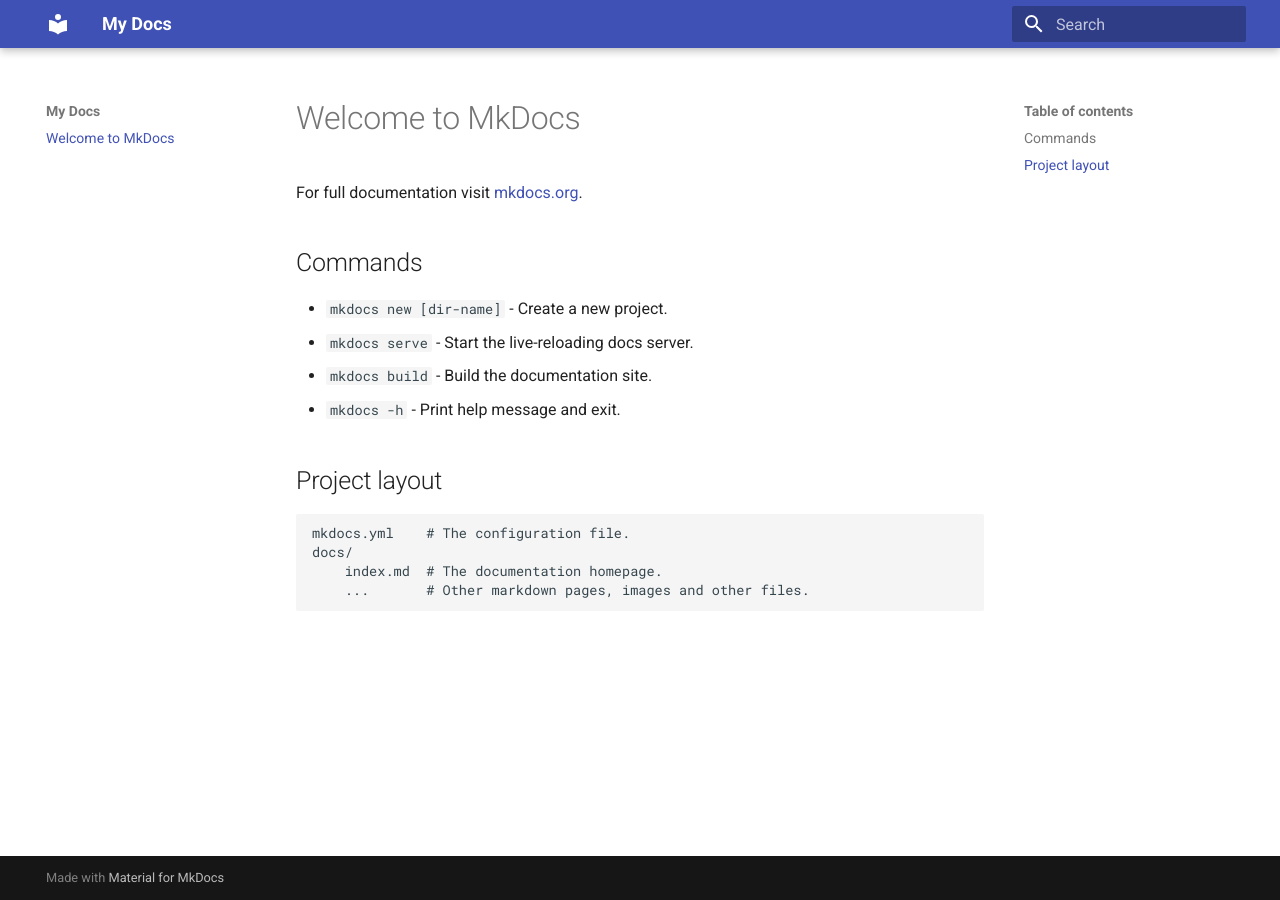
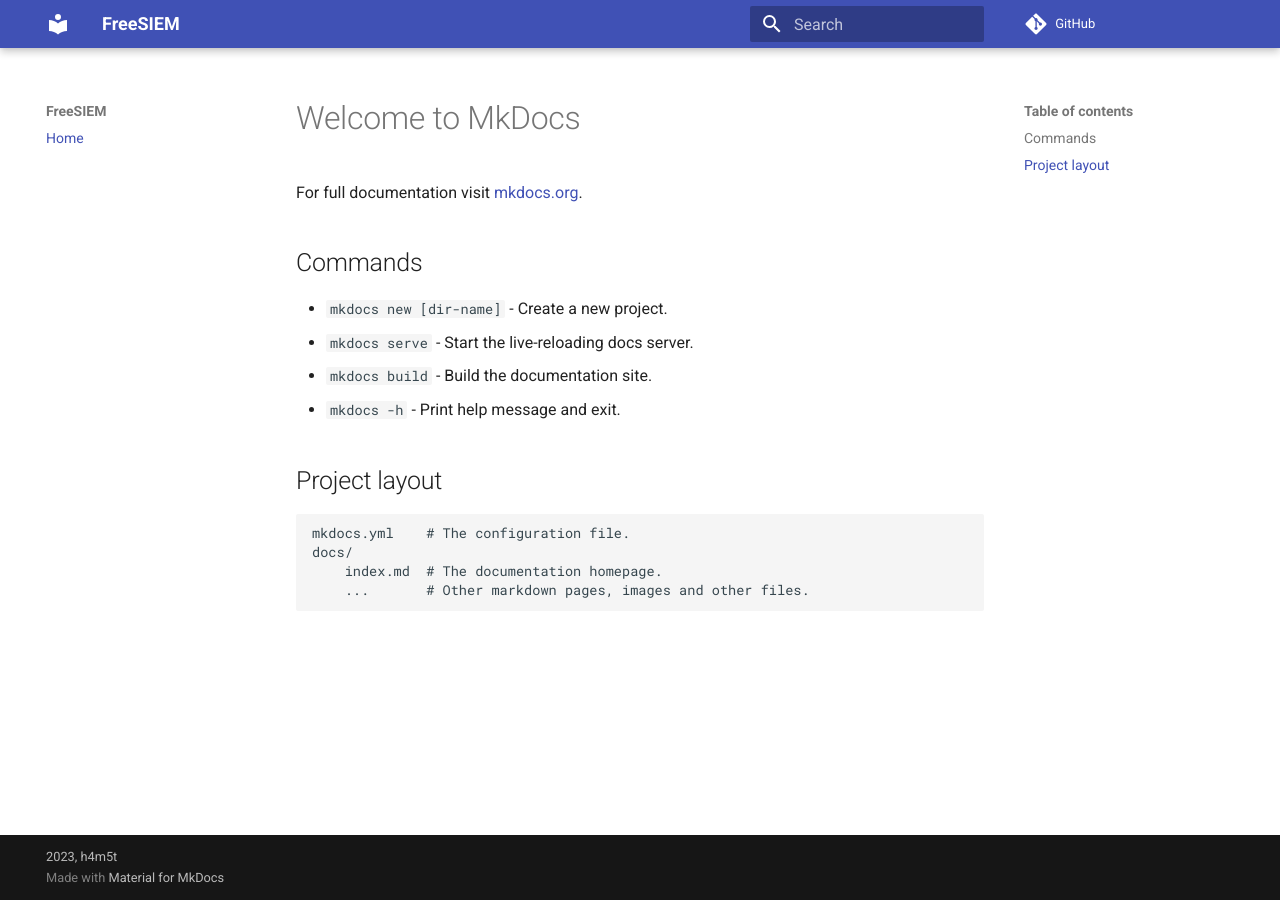
Before and after one commit to h4m5t/FreeSIEM, an MkDocs documentation site: the page built from docs/index.md, in a window 1280 px wide. Built offline with MkDocs 1.6.1 and Material for MkDocs 9.7.7, drawn with Linux system fonts in a browser that asks for light colours; comment, search, counter and statistics services are not loaded; some of the changed lines change nothing that is shown.

Commit message:
Update mkdocs.yml

```diff
--- a/mkdocs.yml
+++ b/mkdocs.yml
@@ -1,3 +1,23 @@
-site_name: My Docs
+site_name: FreeSIEM
 theme:
   name: material
+# 仓库链接
+repo_url: https://github.com/h4m5t/FreeSIEM.git
+# 作者
+site_author: 'h4m5t'
+# 版权信息
+copyright: '2023, h4m5t'
+# 源文件目录
+docs_dir: 'docs'
+# 生成静态文件目录
+# site_dir: 'site'
+# 额外信息
+extra:
+    # 版本号
+    version: 1.0
+# markdown扩展
+markdown_extensions:
+
+# 导航
+nav:
+    - Home: index.md
```
